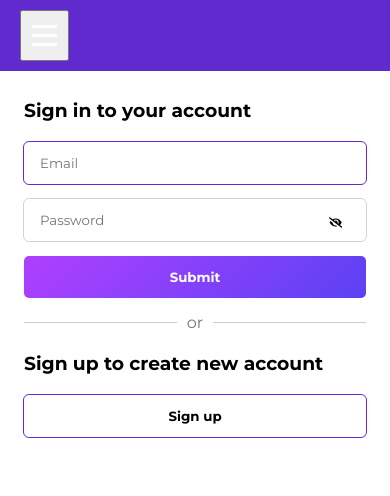
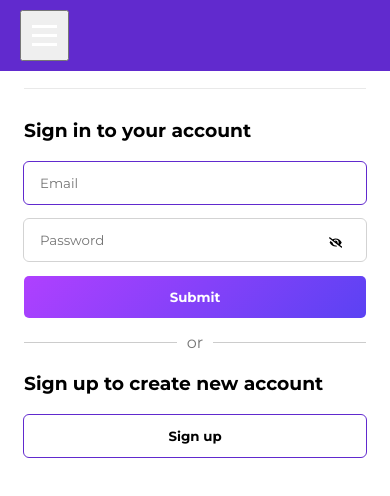
Before and after one commit to skabeo/frontend-capstone, a React (Create React App) app: page /signin in a window 390 px wide. Shown: the top 496 px of the page. Built offline with nearby package versions, Linux system fonts and the light colour scheme.

Commit message:
add margin top to app

```diff
--- a/src/App.css
+++ b/src/App.css
@@ -15,3 +15,7 @@ body {
 /* Adeola: Styles for the Sidebar/navbar and delete component */
 
 /* Main app style for implementing the sidebar */
+
+.App {
+  margin-top: 20px;
+}
--- a/src/styles/navbar.css
+++ b/src/styles/navbar.css
@@ -1,5 +1,3 @@
-
-
 
   /* Large screens */
   @media (max-width: 768px) {
@@ -43,6 +41,7 @@
         top: 0;
         width: 100%;
         z-index: 9;
+        margin-bottom: 20px;
       }
 
       .nav-links {
```
